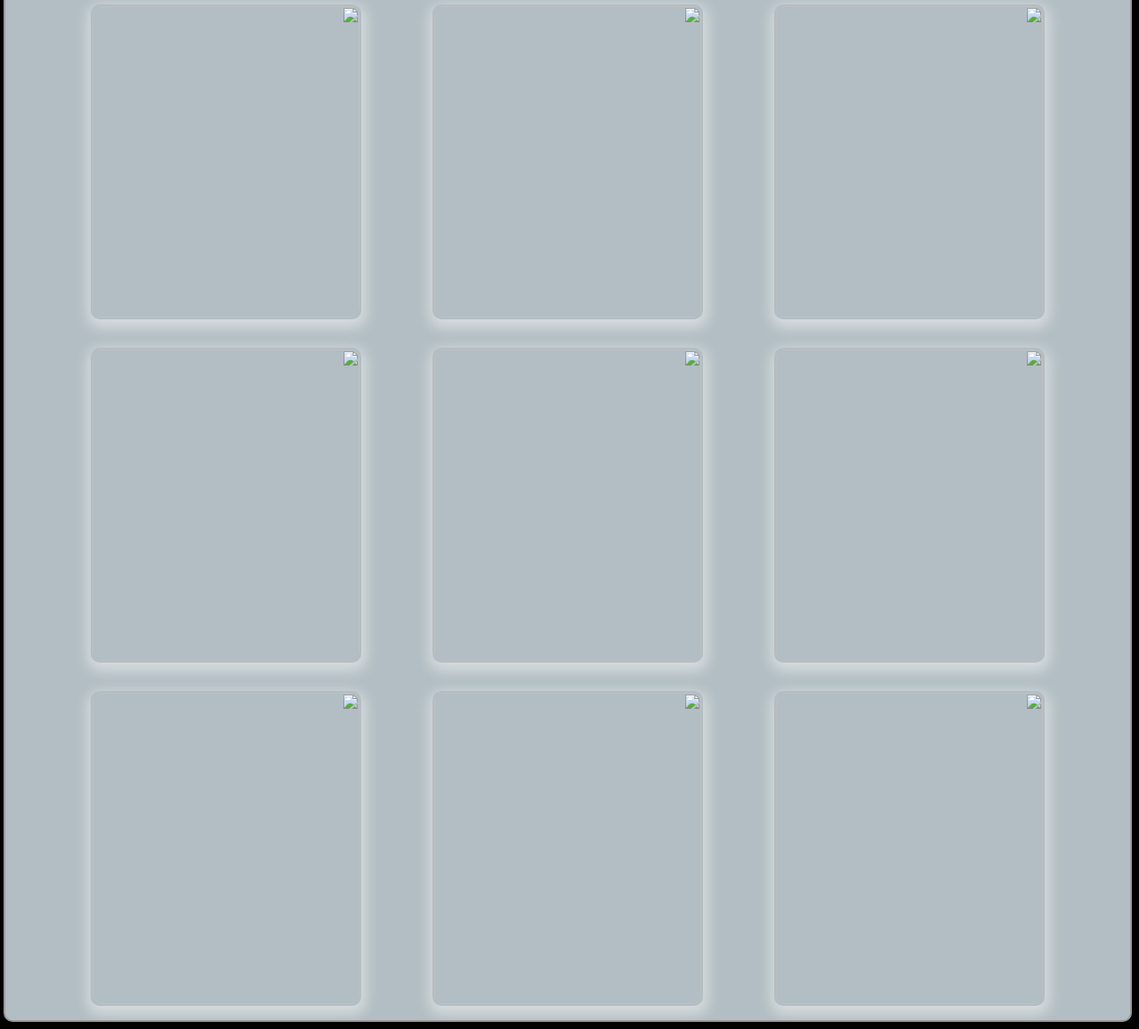
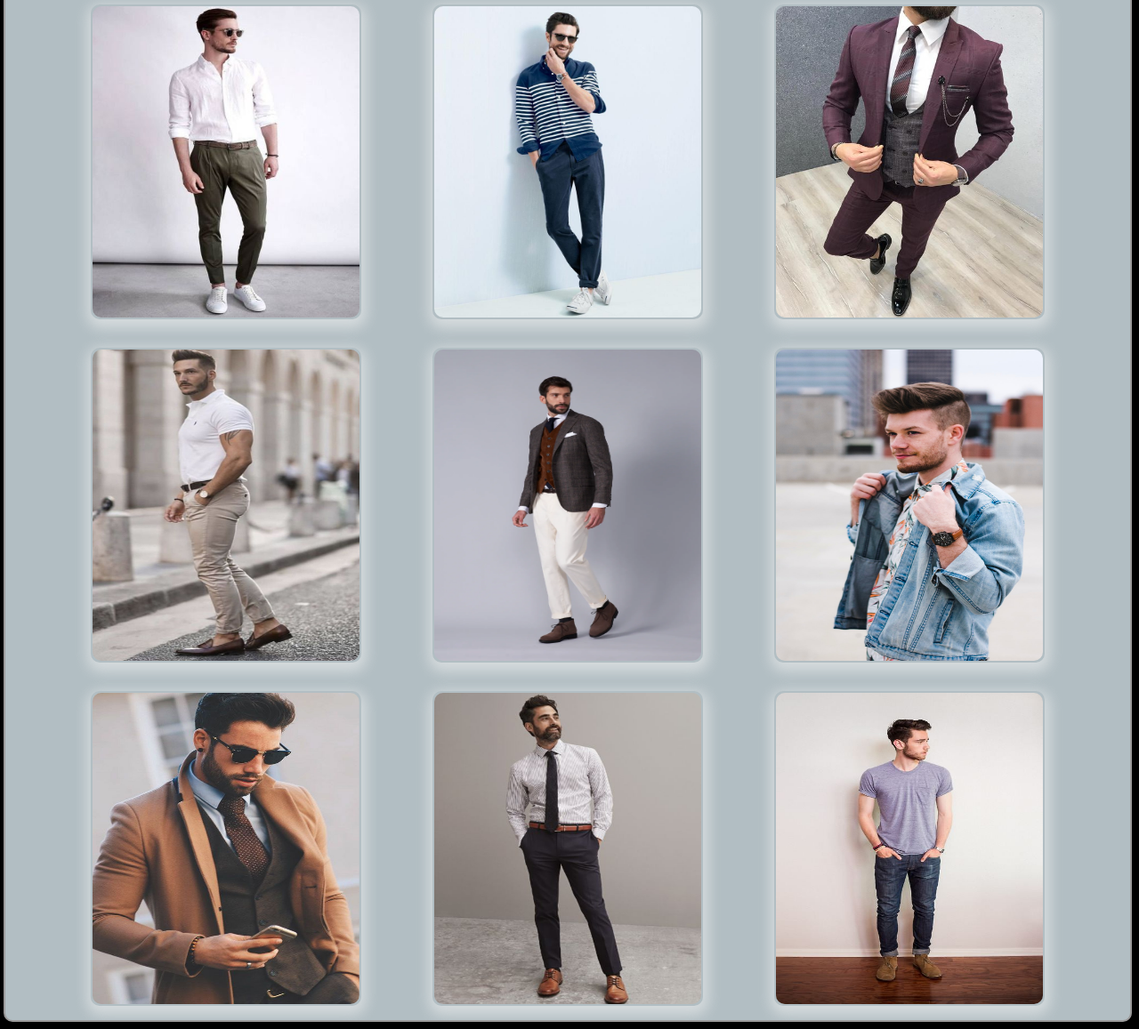
Before and after one commit to alirezakm10/FashionGallery, a plain HTML site: page index.html in a window 1280 px wide. Shown: the part 244-1401 px from the top of the page at 89% size. Drawn offline with Linux system fonts and the light colour scheme.

Commit message:
Update index.html

```diff
--- a/index.html
+++ b/index.html
@@ -15,19 +15,19 @@
       <div class="gallery">
         <div class="item">
           <figure class="pic">
-            <img src="img/model1.jpg" alt="" />
+            <img src="model1.jpg" alt="" />
             <figcaption>
               <p>This is a model <strong>ak10</strong></p>
             </figcaption>
           </figure>
           <figure class="pic">
-            <img src="img/model2.jpg" alt="" />
+            <img src="model2.jpg" alt="" />
             <figcaption>
               <p>This is a model <strong>ak10</strong></p>
             </figcaption>
           </figure>
           <figure class="pic">
-            <img src="img/model3.jpg" alt="" />
+            <img src="model3.jpg" alt="" />
             <figcaption>
               <p>This a model <strong>ak10</strong></p>
             </figcaption>
@@ -35,19 +35,19 @@
         </div>
         <div class="item">
           <figure class="pic">
-            <img src="img/model4.jpg" alt="" />
+            <img src="model4.jpg" alt="" />
             <figcaption>
               <p>This a model <strong>ak10</strong></p>
             </figcaption>
           </figure>
           <figure class="pic">
-            <img src="img/model5.jpg" alt="" />
+            <img src="model5.jpg" alt="" />
             <figcaption>
               <p>This a model <strong>ak10</strong></p>
             </figcaption>
           </figure>
           <figure class="pic">
-            <img src="img/model6.jpg" alt="" />
+            <img src="model6.jpg" alt="" />
             <figcaption>
               <p>This a model <strong>ak10</strong></p>
             </figcaption>
@@ -55,19 +55,19 @@
         </div>
         <div class="item">
           <figure class="pic">
-            <img src="img/model7.jpg" alt="" />
+            <img src="model7.jpg" alt="" />
             <figcaption>
               <p>This a model <strong>ak10</strong></p>
             </figcaption>
           </figure>
           <figure class="pic">
-            <img src="img/model8.jpg" alt="" />
+            <img src="model8.jpg" alt="" />
             <figcaption>
               <p>This a model <strong>ak10</strong></p>
             </figcaption>
           </figure>
           <figure class="pic">
-            <img src="img/model9.jpg" alt="" />
+            <img src="model9.jpg" alt="" />
             <figcaption>
               <p>This a model <strong>ak10</strong></p>
             </figcaption>
```
